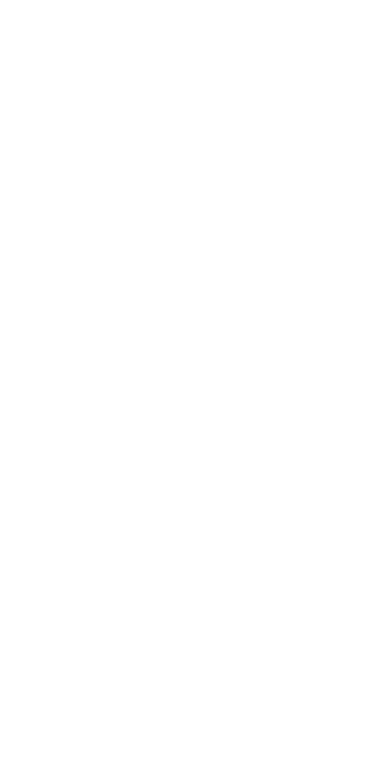
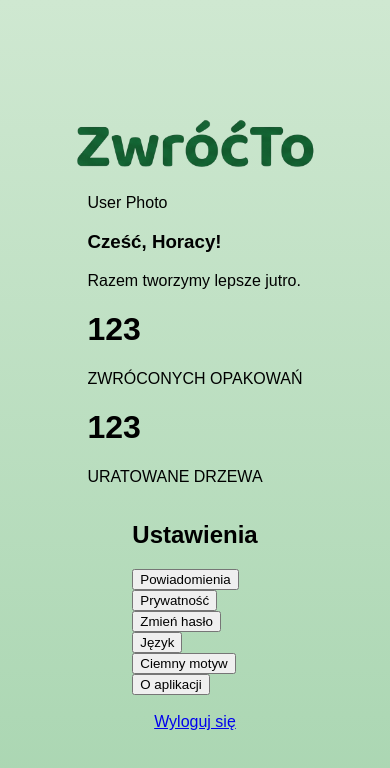
Before and after one commit to KezQu/ZwrocTo, a React (Create React App) app in the folder zwroc_to/: page /profile in a window 390 px wide. Before the commit this address had no page. Shown: the top 768 px of the page. Built offline with nearby package versions, Linux system fonts and the light colour scheme.

Commit message:
* Added rerouting from login to home and register to login after successful form validation * Added basic information for profile without styles

```diff
--- a/zwroc_to/src/App.jsx
+++ b/zwroc_to/src/App.jsx
@@ -3,6 +3,7 @@ import Login from "./pages/login/login";
 import Register from "./pages/register/register";
 import Home from "./pages/home/home";
 import RestorePassword from "./pages/restore_password/restore_password";
+import Profile from "./pages/profile/profile";
 
 function App() {
   return (
@@ -14,6 +15,7 @@ function App() {
             <Route path="/login" element={<Login />} />
             <Route path="/register" element={<Register />} />
             <Route path="/restore_password" element={<RestorePassword />} />
+            <Route path="/profile" element={<Profile />} />
           </Routes>
         </div>
       </div>
--- /dev/null
+++ b/zwroc_to/src/components/packaging_returned/packaging_returned.jsx
@@ -0,0 +1,10 @@
+export default function PackagingReturned() {
+  const packaging_returned = 123; // Change to React state?
+
+  return (
+    <div>
+      <h1>{packaging_returned}</h1>
+      <p>ZWRÓCONYCH OPAKOWAŃ</p>
+    </div>
+  );
+}
--- /dev/null
+++ b/zwroc_to/src/components/title/title.css
@@ -0,0 +1,26 @@
+@media (max-width: 768px) {
+  .title-transparent {
+    width: 250px;
+    height: auto;
+    max-width: 80vw;
+    display: block;
+    margin: 0 auto;
+  }
+}
+
+@media (min-width: 769px) {
+  .title-transparent {
+    width: 250px;
+    height: auto;
+    max-width: 400px;
+    display: block;
+    margin: 0 auto;
+  }
+}
+
+.title-transparent {
+  width: 250px;
+  height: auto;
+  max-width: 100%;
+  object-fit: contain;
+}
--- /dev/null
+++ b/zwroc_to/src/components/title/title.jsx
@@ -0,0 +1,13 @@
+import "./title.css";
+
+export default function Title() {
+  return (
+    <div>
+      <img
+        className="title-transparent"
+        src="/napis_transparent.png"
+        alt="Title"
+      />
+    </div>
+  );
+}
--- /dev/null
+++ b/zwroc_to/src/components/trees_saved/trees_saved.jsx
@@ -0,0 +1,10 @@
+export default function TreesSaved() {
+  const trees_saved = 123; // Change to React state?
+
+  return (
+    <div>
+      <h1>{trees_saved}</h1>
+      <p>URATOWANE DRZEWA</p>
+    </div>
+  );
+}
--- a/zwroc_to/src/pages/home/home.jsx
+++ b/zwroc_to/src/pages/home/home.jsx
@@ -3,6 +3,8 @@ import { Link } from "react-router-dom";
 export default function Home() {
   return (
     <div>
+      <Link to="/profile">Profile</Link>
+      <br />
       <Link to="/login">Login</Link>
       <br />
       <Link to="/register">Register</Link>
--- a/zwroc_to/src/pages/login/login.jsx
+++ b/zwroc_to/src/pages/login/login.jsx
@@ -1,14 +1,19 @@
-import { Link } from "react-router-dom";
+import { Link, useNavigate } from "react-router-dom";
 import Logo from "../../components/logo/logo";
 import "./login.css";
 
 function LoginForm() {
+  const navigate = useNavigate();
+
   const login_action = (e) => {
     e.preventDefault();
     const formData = new FormData(e.target);
 
     const email = formData.get("email");
     console.log(`Login user: ${email}`);
+
+    console.log(`Login successful navigating to home page`);
+    navigate("/");
   };
 
   return (
--- /dev/null
+++ b/zwroc_to/src/pages/profile/profile.css
@@ -0,0 +1,106 @@
+@media (max-width: 768px) {
+  .register-page {
+    min-height: 100vh;
+    background: linear-gradient(180deg, #cfe8d1, #a8d5b0);
+    display: flex;
+    flex-direction: column;
+    align-items: center;
+    justify-content: center;
+    font-family: sans-serif;
+  }
+
+  .logo-container {
+    margin-bottom: 20px;
+  }
+
+  .register-card {
+    background: #eaeaea;
+    padding: 40px 30px;
+    border-radius: 30px;
+    width: 300px;
+    box-shadow: 0 10px 25px rgba(0, 0, 0, 0.1);
+    text-align: left;
+  }
+
+  .register-title {
+    margin-bottom: 20px;
+    color: #1f3d2b;
+  }
+
+  .register-form {
+    display: flex;
+    flex-direction: column;
+  }
+
+  .form-label {
+    font-size: 12px;
+    font-weight: bold;
+    margin: 10px 0 5px;
+    color: #4b6b57;
+  }
+
+  .form-input {
+    padding: 12px 15px;
+    border-radius: 25px;
+    border: none;
+    background-color: #cfe8d1;
+    outline: none;
+    margin-bottom: 10px;
+  }
+
+  .forgot-password {
+    text-align: right;
+    margin-bottom: 20px;
+  }
+
+  .forgot-password a {
+    font-size: 12px;
+    font-weight: bold;
+    color: #2e6b3f;
+    text-decoration: none;
+  }
+
+  .register-button {
+    background-color: #0b6623;
+    color: white;
+    border: none;
+    padding: 14px;
+    border-radius: 30px;
+    cursor: pointer;
+    font-size: 14px;
+    transition: 0.2s;
+  }
+
+  .register-button:hover {
+    background-color: #09551d;
+  }
+
+  .login-section {
+    margin-top: 20px;
+    font-size: 14px;
+  }
+
+  .login-section a {
+    color: #0b6623;
+    font-weight: bold;
+    text-decoration: none;
+  }
+}
+
+@media (min-width: 769px) {
+  .register-page {
+    min-height: 100vh;
+    display: flex;
+    align-items: center;
+    justify-content: center;
+    font-family: sans-serif;
+  }
+
+  .register-card {
+    background: #eaeaea;
+    padding: 60px 50px;
+    border-radius: 30px;
+    width: 400px;
+    box-shadow: 0 10px 25px rgba(0, 0, 0, 0.1);
+  }
+}
--- /dev/null
+++ b/zwroc_to/src/pages/profile/profile.jsx
@@ -0,0 +1,89 @@
+import { Link } from "react-router-dom";
+import Title from "../../components/title/title";
+import PackagingReturned from "../../components/packaging_returned/packaging_returned";
+import TreesSaved from "../../components/trees_saved/trees_saved";
+import "./profile.css";
+
+function UserInfo() {
+  const user_name = "Horacy"; // Change to React state?
+
+  return (
+    <div>
+      <div>
+        <p>User Photo</p>
+      </div>
+      <h3>Cześć, {user_name}!</h3>
+      <p>Razem tworzymy lepsze jutro.</p>
+      <PackagingReturned />
+      <TreesSaved />
+    </div>
+  );
+}
+
+function Settings() {
+  const notifications_action = () => {
+    console.log(`notifications change requested`);
+  };
+
+  const privacy_action = () => {
+    console.log(`privacy change requested`);
+  };
+
+  const password_action = () => {
+    console.log(`password change requested`);
+  };
+
+  const language_action = () => {
+    console.log(`language change requested`);
+  };
+
+  const appearance_action = () => {
+    console.log(`appearance change requested`);
+  };
+
+  const about_app_action = () => {
+    console.log(`about app info requested`);
+  };
+
+  return (
+    <div>
+      <h2>Ustawienia</h2>
+      <button onClick={notifications_action}>Powiadomienia</button>
+      <br />
+      <button onClick={privacy_action}>Prywatność</button>
+      <br />
+      <button onClick={password_action}>Zmień hasło</button>
+      <br />
+      <button onClick={language_action}>Język</button>
+      <br />
+      <button onClick={appearance_action}>Ciemny motyw</button>
+      <br />
+      <button onClick={about_app_action}>O aplikacji</button>
+      <br />
+    </div>
+  );
+}
+
+function Logout() {
+  const logout_action = () => {
+    console.log(`user requested to logout`);
+  };
+
+  return (
+    <Link to="/" onClick={logout_action}>
+      Wyloguj się
+    </Link>
+  );
+}
+
+export default function Profile() {
+  return (
+    <div className="register-page">
+      <Title />
+      <UserInfo />
+      <Settings />
+      <br />
+      <Logout />
+    </div>
+  );
+}
--- a/zwroc_to/src/pages/register/register.jsx
+++ b/zwroc_to/src/pages/register/register.jsx
@@ -1,8 +1,10 @@
-import { Link } from "react-router-dom";
+import { Link, useNavigate } from "react-router-dom";
 import Logo from "../../components/logo/logo";
 import "./register.css";
 
 function RegisterForm() {
+  const navigate = useNavigate();
+
   const register_action = (e) => {
     e.preventDefault();
     const formData = new FormData(e.target);
@@ -19,6 +21,9 @@ function RegisterForm() {
     }
 
     console.log(`Creating account for: ${name}: ${email}`);
+
+    console.log(`Register successful navigating to login page`);
+    navigate("/login");
   };
 
   return (
```
